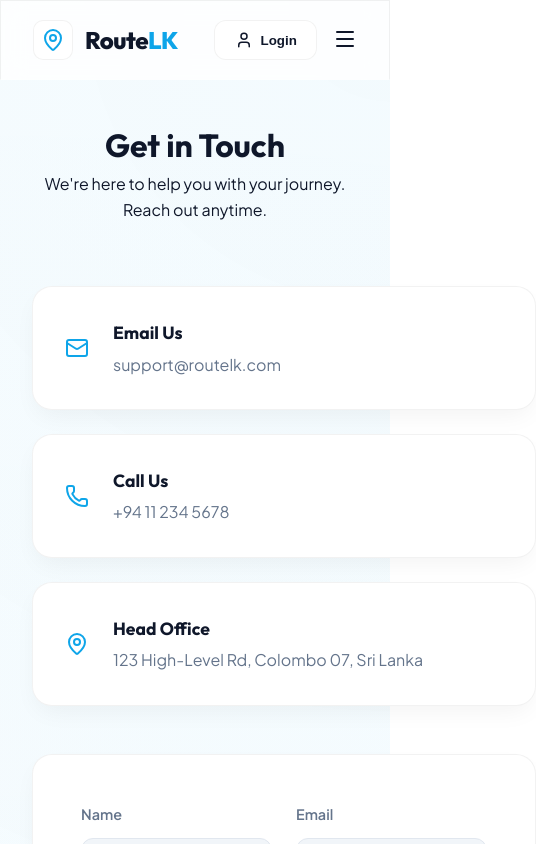
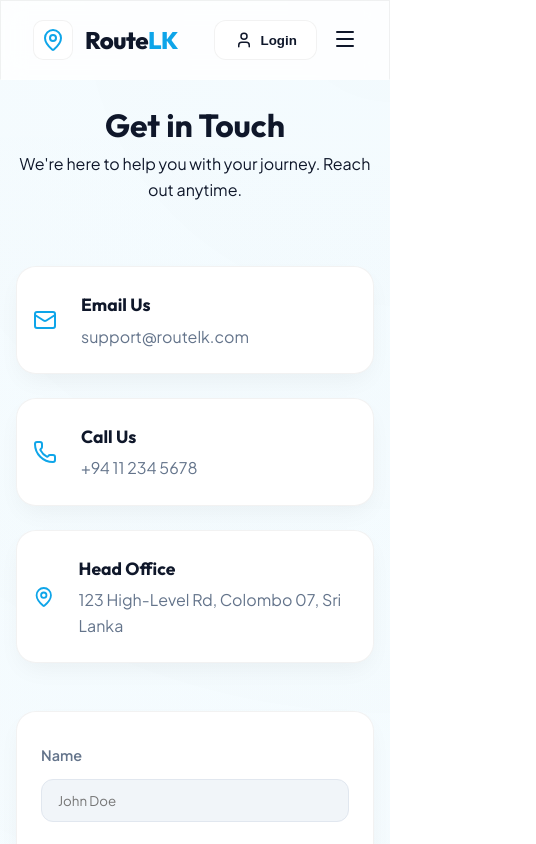
Before and after one commit to Avishka-kavishan/RouteLK, a React (Vite) app: page / in a window 390 px wide. Both pictures are taken after a click on the link "Contact". Shown: the top 844 px of the page, 536 px wide, since content can reach past the window. Built offline with nearby package versions, Linux system fonts and the light colour scheme.

Commit message:
Fix contact page responsiveness on mobile

```diff
--- a/src/components/Contact.css
+++ b/src/components/Contact.css
@@ -104,3 +104,21 @@ textarea:focus {
         grid-template-columns: 1fr;
     }
 }
+
+@media (max-width: 768px) {
+    .contact-page {
+        padding: 100px 1rem 60px;
+    }
+
+    .contact-form-container {
+        padding: 2rem 1.5rem;
+    }
+
+    .grid-2 {
+        grid-template-columns: 1fr;
+    }
+
+    .info-item {
+        padding: 1.5rem 1rem;
+    }
+}
```
